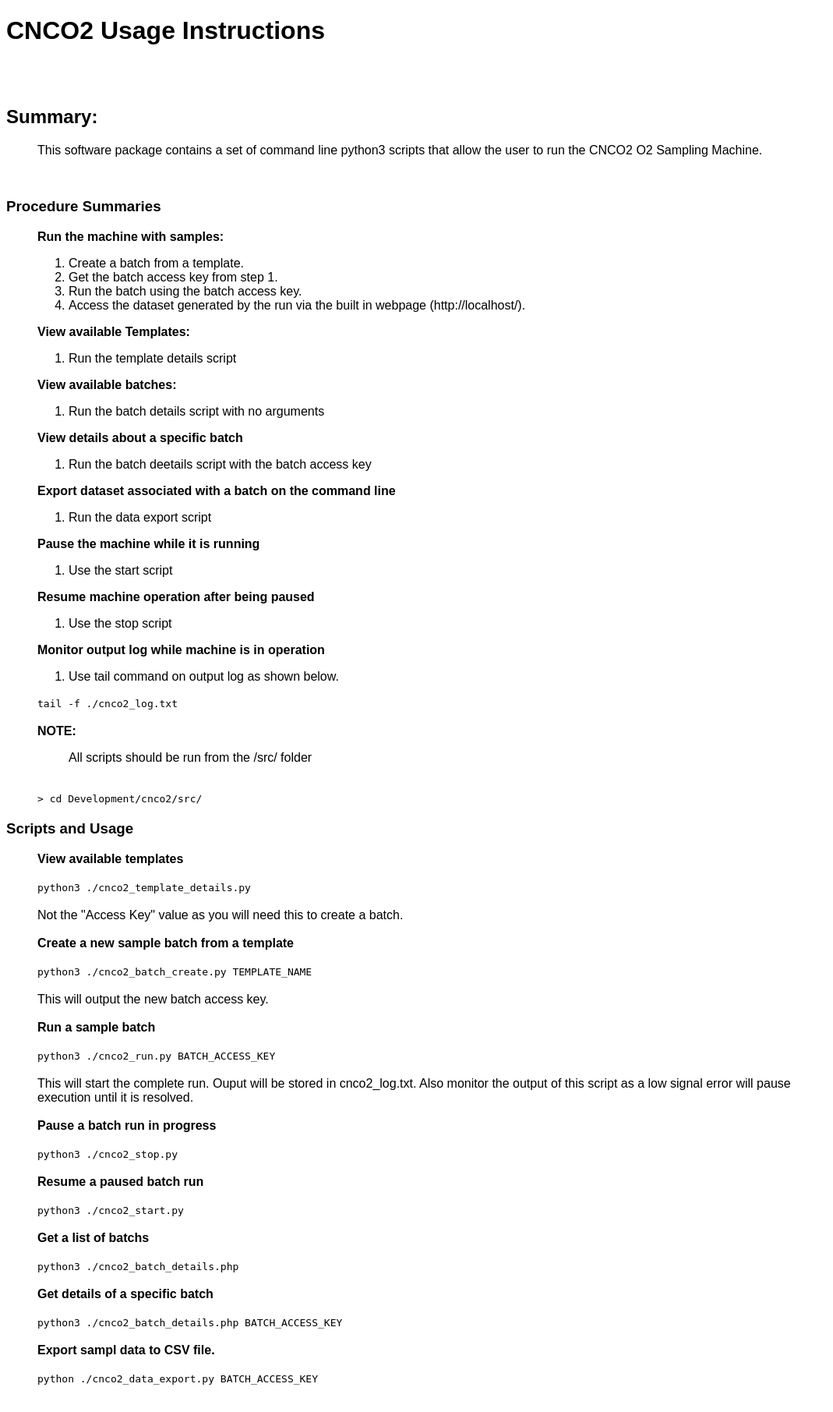
After one commit to HiseInstrumentation/cnco2, a PHP site: page /help.php in a window 1280 px wide. The commit adds this page. Shown: the whole page at 78% size, without its empty margins (0-1069 px from the left). Run offline with PHP 8.4, Linux system fonts and the light colour scheme.

Commit message:
- Instructions link and formatting

```diff
--- a/www/default.css
+++ b/www/default.css
@@ -14,6 +14,14 @@ body {
 	border-radius: 5px;
 	padding: 5px;
 	border: solid 1px BLUE;
+}
+
+.ip_section {
+	float: left;
+}
+
+.menu_bar {
+	float: right;
 }
 
 #batch_list {
--- /dev/null
+++ b/www/help.php
@@ -0,0 +1,120 @@
+
+<!DOCTYPE HTML>
+<html>
+	<head>
+		<title>CNCO2 - Griffin Lab</title>
+		<link rel="stylesheet" href='default.css'>
+		<script type='text/javascript' src = 'js/cnco2.js'></script>
+	</head>
+
+	<body>
+		<div id='app_content'>
+			<blockquoet>
+			<h1>CNCO2 Usage Instructions</h1><br />
+<br />
+<h2>Summary:</h2>
+
+<blockquote>This software package contains a set of command line python3 scripts
+that allow the user to run the CNCO2 O2 Sampling Machine.</blockquote>
+<br />
+<h3>Procedure Summaries</h3>
+<blockquote>
+<b>Run the machine with samples:</b>
+<ol>
+<li>Create a batch from a template.</li>
+<li>Get the batch access key from step 1.</li>
+<li>Run the batch using the batch access key.</li>
+<li>Access the dataset generated by the run via the built in webpage (http://localhost/).</li>
+</ol>
+
+<b>View available Templates:</b>
+<ol>
+	<li>Run the template details script</li>
+</ol>
+
+<b>View available batches:</b>
+<ol>
+	<li>Run the batch details script with no arguments</li>
+</ol>
+
+<b>View details about a specific batch</b>
+<ol>
+	<li>Run the batch deetails script with the batch access key</li>
+</ol>
+
+<b>Export dataset associated with a batch on the command line</b>
+<ol>
+	<li>Run the data export script</li>
+</ol>
+
+<b>Pause the machine while it is running</b>
+<ol>
+	<li>Use the start script</li>
+</ol>
+
+<b>Resume machine operation after being paused</b>
+<ol>
+	<li>Use the stop script</li>
+</ol>
+
+<b>Monitor output log while machine is in operation</b>
+<ol>
+	<li>Use tail command on output log as shown below.</li>
+</ol>
+<code> tail -f ./cnco2_log.txt</code>
+<br />
+<br />
+<b>NOTE:</b>
+<blockquote>All scripts should be run from the /src/ folder</blockquote>
+<br />
+<code>> cd Development/cnco2/src/</code>
+</blockquote>
+
+<h3>Scripts and Usage</h3>
+<blockquote>
+
+<b>View available templates</b><br /><br />
+
+<code>python3 ./cnco2_template_details.py</code><br /><br />
+
+Not the "Access Key" value as you will need this to create a batch.<br /><br />
+
+<b>Create a new sample batch from a template</b><br /><br />
+
+<code>python3 ./cnco2_batch_create.py TEMPLATE_NAME</code><br /><br />
+
+This will output the new batch access key.<br /><br />
+
+
+<b>Run a sample batch</b><br /><br />
+
+<code>python3 ./cnco2_run.py BATCH_ACCESS_KEY</code><br /><br />
+
+This will start the complete run. Ouput will be stored in cnco2_log.txt.
+Also monitor the output of this script as a low signal error will
+pause execution until it is resolved.<br /><br />
+
+<b>Pause a batch run in progress</b><br /><br />
+
+<code>python3 ./cnco2_stop.py</code><br /><br />
+
+<b>Resume a paused batch run</b><br /><br />
+
+<code>python3 ./cnco2_start.py</code><br /><br />
+
+<b>Get a list of batchs</b><br /><br />
+
+<code>python3 ./cnco2_batch_details.php</code><br /><br />
+
+<b>Get details of a specific batch</b><br /><br />
+
+<code>python3 ./cnco2_batch_details.php BATCH_ACCESS_KEY</code><br /><br />
+
+<b>Export sampl data to CSV file.</b><br /><br />
+
+<code>python ./cnco2_data_export.py BATCH_ACCESS_KEY</code><br /><br />
+</blockquote>
+
+		</div>
+	</body>
+</html>
--- a/www/index.php
+++ b/www/index.php
@@ -12,7 +12,10 @@
 
 	<body>
 		<div id='app_content'>
-			<div class='title_bar'>IP Address: <?= getIpAddress(); ?></div>
+			<div class='title_bar'>
+				<div class='ip_section'>IP Address: <?= getIpAddress(); ?></div>&nbsp;
+				<div class='menu_bar'><a href = 'help.php' target = '_INSTRUCTIONS'>Instructions</a></div>
+			</div>
 			<div id='batch_list'>
 <?php
 				$batches = getAllBatches();
```
